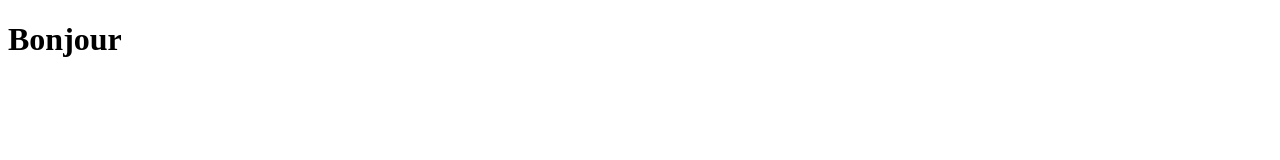
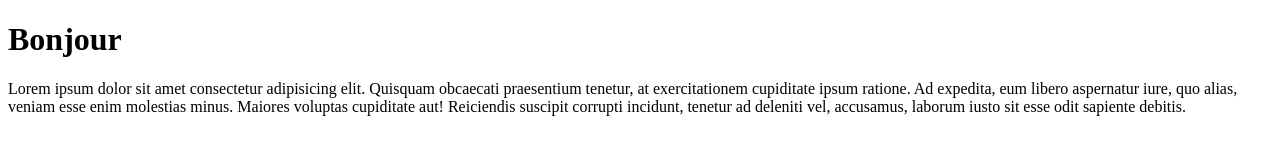
Before and after one commit to LeoV0/Test, a plain HTML site: page index.html in a window 1280 px wide. Drawn offline with Linux system fonts and the light colour scheme.

Commit message:
modif index

```diff
--- a/index.html
+++ b/index.html
@@ -9,5 +9,6 @@
 </head>
 <body>
     <h1>Bonjour</h1>
+    <p>Lorem ipsum dolor sit amet consectetur adipisicing elit. Quisquam obcaecati praesentium tenetur, at exercitationem cupiditate ipsum ratione. Ad expedita, eum libero aspernatur iure, quo alias, veniam esse enim molestias minus. Maiores voluptas cupiditate aut! Reiciendis suscipit corrupti incidunt, tenetur ad deleniti vel, accusamus, laborum iusto sit esse odit sapiente debitis.</p>
 </body>
 </html>
```
